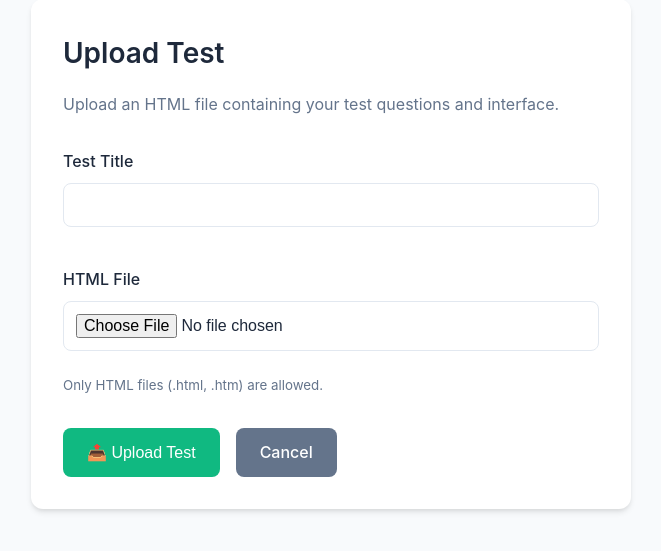
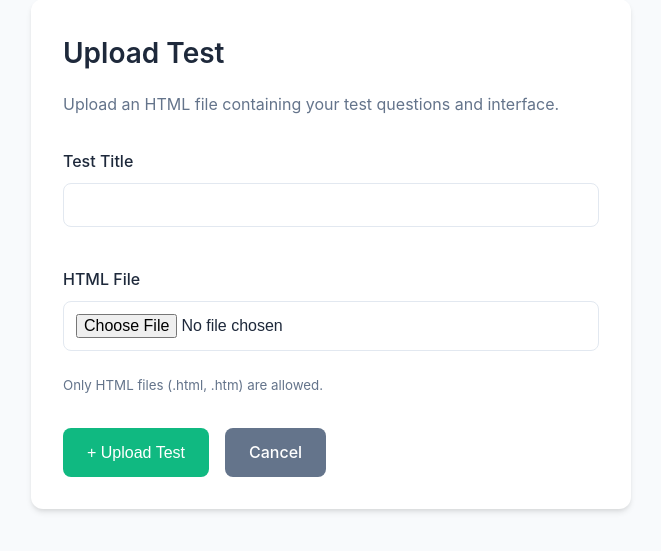
Before and after one commit to SmiSHBT/ExamPlatform, a Django app: page /tests/upload/ in a window 1280 px wide. Shown: the part 162-713 px from the top of the page, without its empty margins (309-970 px from the left). Run offline with Django 4.2, Linux system fonts and the light colour scheme; the visitor is signed in with stand-in values (Sample User, id 1).

Commit message:
still fixing

```diff
--- a/templates/upload_test.html
+++ b/templates/upload_test.html
@@ -29,7 +29,7 @@
       <small style="color: var(--text-secondary); display: block; margin-top: 0.5rem;">Only HTML files (.html, .htm) are allowed.</small>
     </div>
     <div class="form-actions">
-      <button type="submit" class="btn-success">📤 Upload Test</button>
+      <button type="submit" class="btn-success">+ Upload Test</button>
       <a href="{% url 'dashboard' %}" class="btn btn-secondary">Cancel</a>
     </div>
   </form>
```
